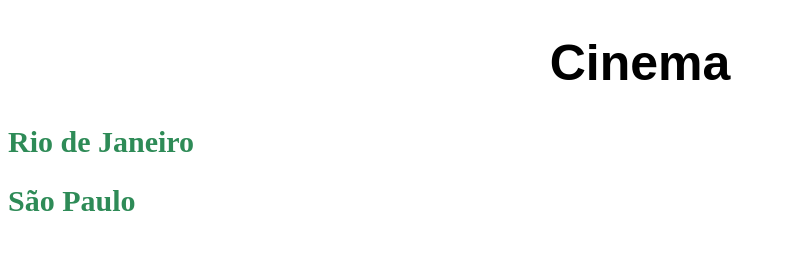
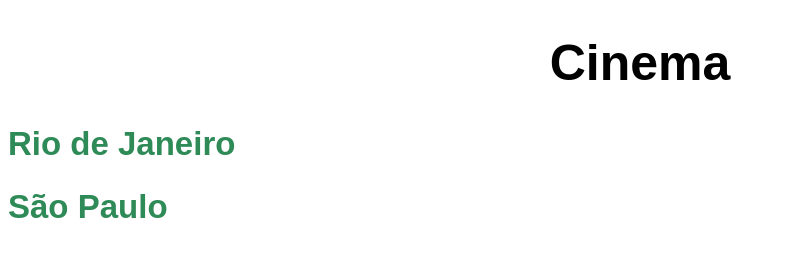
Before and after one commit to Vitoraguiar-g/cinema, a plain HTML site: page cinema/index.html in a window 1280 px wide. Shown: the whole page, without its empty margins (0-785 px from the left). Drawn offline with Linux system fonts and the light colour scheme.

Commit message:
Add files via upload

```diff
--- a/cinema/css/style.css
+++ b/cinema/css/style.css
@@ -1,4 +1,6 @@
 @charset "UTF-8";
+
+
 
 h2  {color: seagreen;}
 p{font-size: 20px;}
@@ -13,7 +15,10 @@ h3  {margin: 10px;}
 h2 a {
     text-decoration: none;
     color: seagreen;
+    font-family: Arial, Helvetica, sans-serif;
+    font-size: 1.1em;
 }
+
 
 a {text-decoration: none;
 
@@ -27,4 +32,6 @@ a {text-decoration: none;
     color: darkblue;
 }
 
-h2 {font-size: 30px;}
+h2 {font-size: 30px;
+
+}
```
Also changed, not shown: cinema/index.html (+1 -0 lines).
